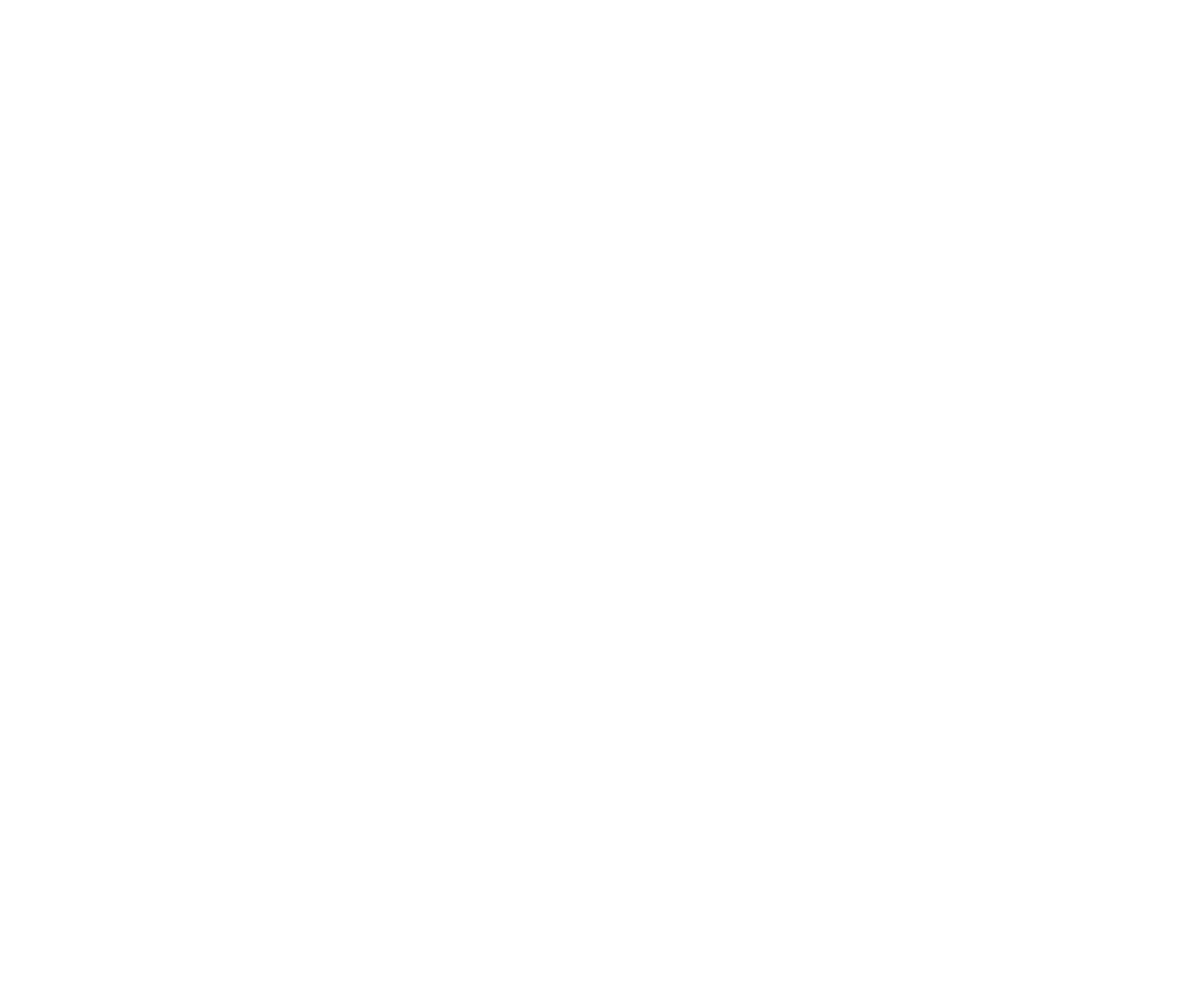
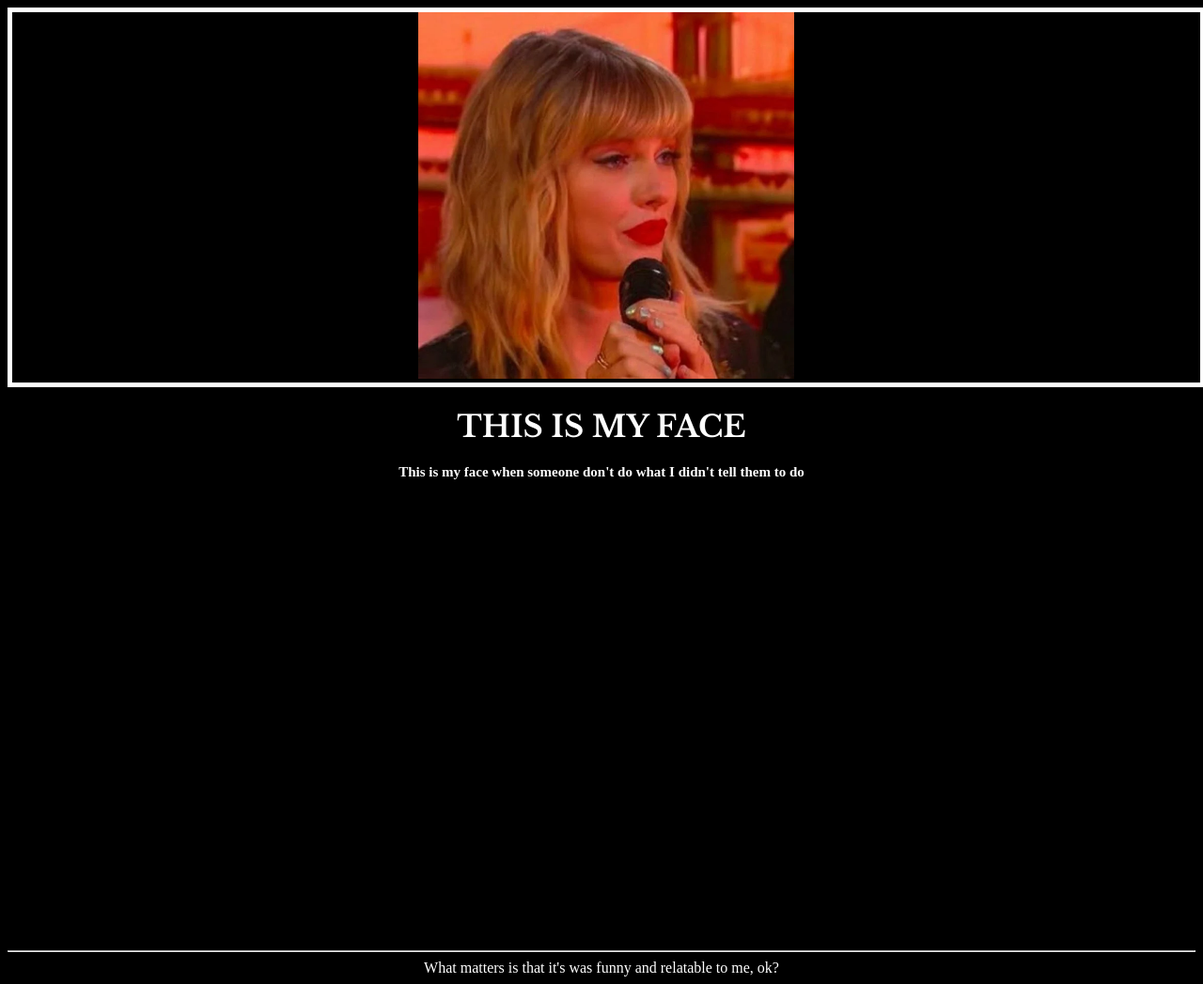
Before and after one commit to AJBrR/meme0.3, a plain HTML site: page index.html in a window 1280 px wide. Shown: the whole page at 94% size. Before the commit the page ends 800 px from the top, so only its background shows below. Drawn offline with nearby package versions, Linux system fonts and the light colour scheme.

Commit message:
Update index.html

```diff
--- a/index.html
+++ b/index.html
@@ -14,3 +14,41 @@ But it must have the following features:
 6. Read about the text-transform property on MDN docs to make the h1 uppercase with CSS.
   https://developer.mozilla.org/en-US/docs/Web/CSS/text-transform
 -->
+
+<!DOCTYPE html>
+<html lang="en">
+
+<head>
+  <meta charset="UTF-8">
+  <title>MyMEME ig</title>
+
+  <link
+    rel="stylesheet"
+    href="./style.css">
+
+  <link rel="preconnect" href="https://fonts.googleapis.com">
+  <link rel="preconnect" href="https://fonts.gstatic.com" crossorigin>
+  <link href="https://fonts.googleapis.com/css2?family=Libre+Baskerville:ital,wght@0,400;0,700;1,400&display=swap" rel="stylesheet">
+</head>
+
+<body>
+
+  <div id="img">
+    <img src="assets/images/TayImg.webp" width="400" />
+
+
+  </div>
+  <div>
+      <h1  style="margin-bottom: 20px;">This is my face</h1>
+  </div>
+  <div id="last">
+    <h2>This is my face when someone don't do
+    what I didn't tell them to do </h2>
+  </div>
+
+</body>
+<hr>
+<footer>
+  What matters is that it's was funny and relatable to me, ok?
+</footer>
+</html>
```
